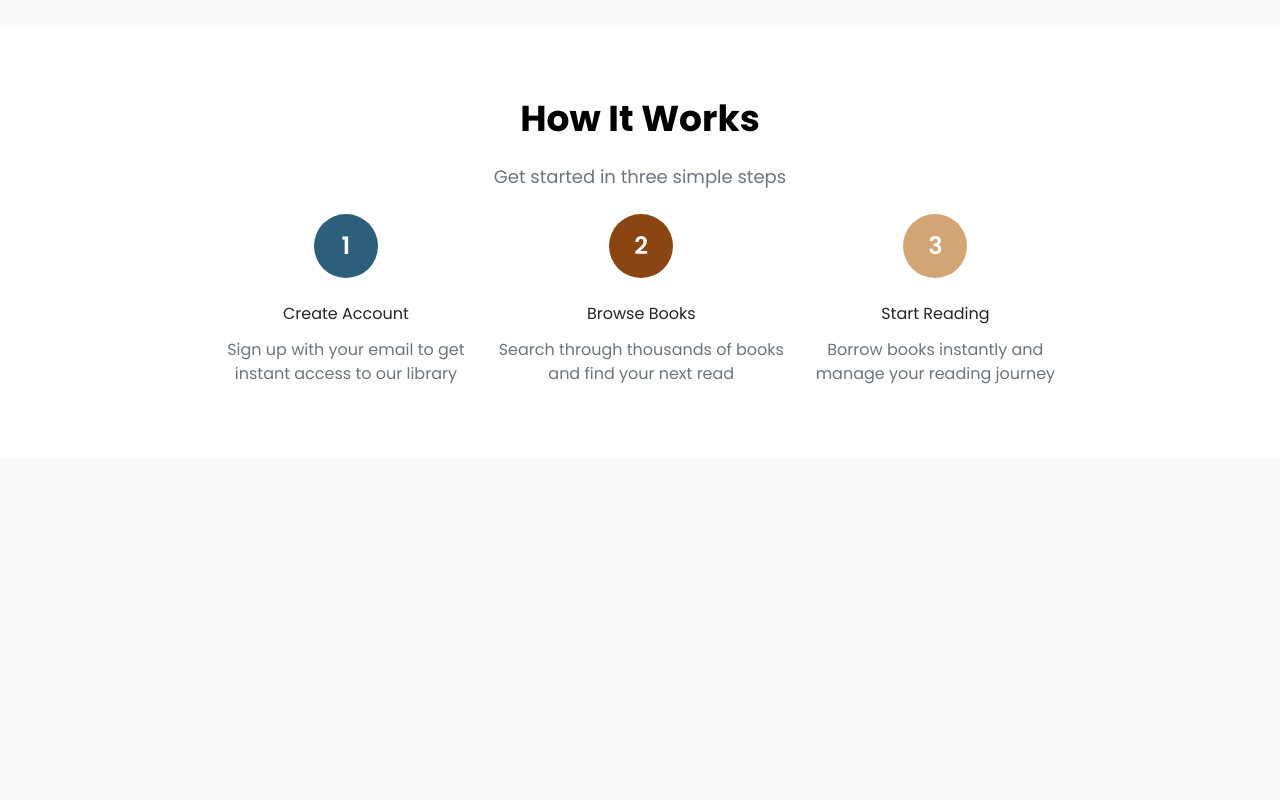
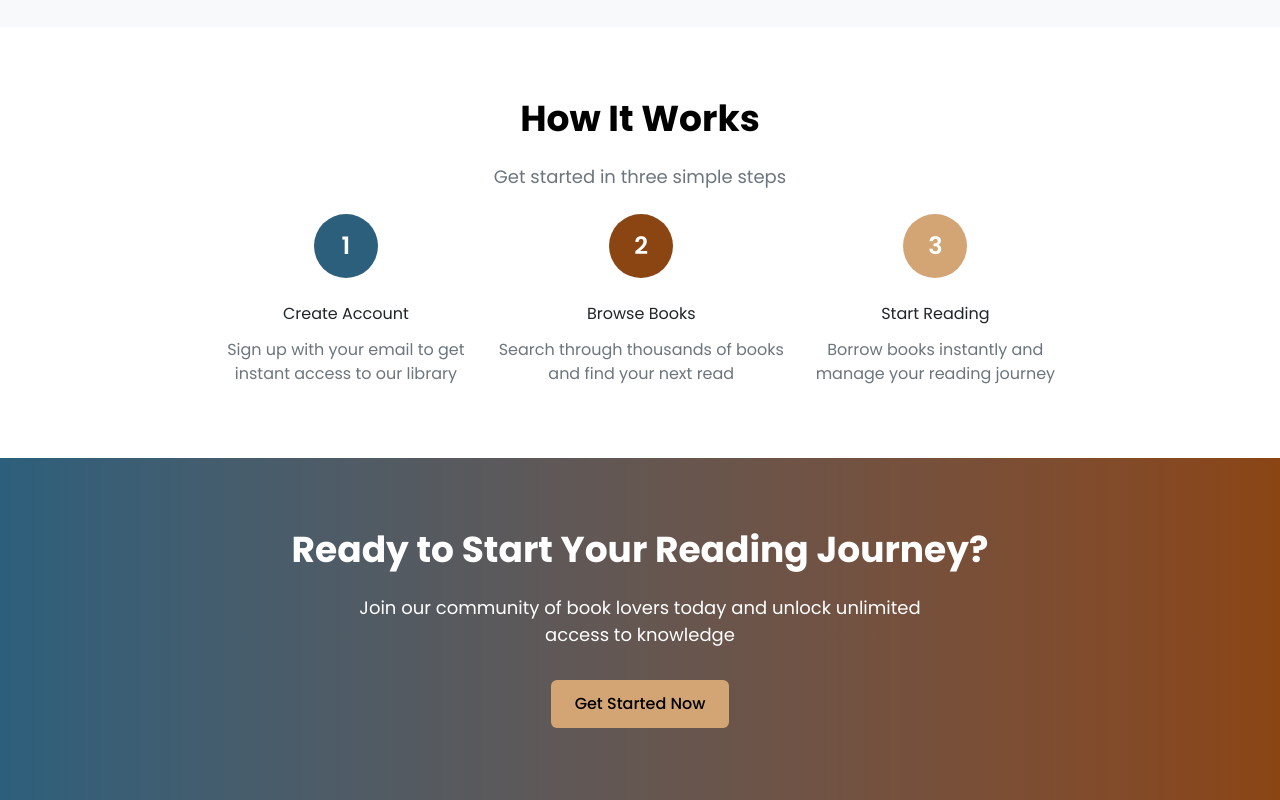
Before and after one commit to hiendat04/ez-lib, a Next.js app: page / in a window 1280 px wide. Shown: the part 2922-3722 px from the top of the page. Before the commit the page ends 3380 px from the top, so only its background shows below. Built offline with nearby package versions, Linux system fonts and the light colour scheme.

Commit message:
Finish Ready To Start Your Journey section, install Prisma ORM and modify FeatureTitle component

```diff
--- a/app/page.tsx
+++ b/app/page.tsx
@@ -195,7 +195,7 @@ export default function Home() {
         <div className="flex justify-between">
           {steps.map((step) => (
             <StepCard
-              key={step.id}
+              key={step.step}
               step={step.step}
               stepName={step.stepName}
               stepDetails={step.stepDetails}
@@ -203,6 +203,21 @@ export default function Home() {
           ))}
         </div>
       </FeatureLayout>
+
+      {/* Ready To Start Your Journey */}
+      <FeatureLayout background="bg-gradient-to-r from-primary to-secondary">
+        <FeatureTitle
+          titleColor="text-white"
+          subtitleColor="text-white"
+          title="Ready to Start Your Reading Journey?"
+          subtitle="Join our community of book lovers today and unlock unlimited access to knowledge"
+        />
+          <div className="mt-8 text-center">
+            <button className="bg-accent cursor-pointer rounded-md px-6 py-3 font-medium text-black transition hover:shadow-lg">
+              Get Started Now
+            </button>
+          </div>
+      </FeatureLayout>
     </>
   );
 }
--- a/components/landing/FeatureTitle.tsx
+++ b/components/landing/FeatureTitle.tsx
@@ -1,11 +1,24 @@
 import { FeatureTitleProps } from "@/types/FeatureTitleProps";
 
-const FeatureTitle = ({ title, subtitle }: FeatureTitleProps) => {
+const FeatureTitle = ({
+  title,
+  subtitle,
+  titleColor,
+  subtitleColor,
+}: FeatureTitleProps) => {
   return (
     <div className="text-center">
-      <h2 className="text-4xl font-bold text-black">{title}</h2>
+      <h2
+        className={`text-4xl ${titleColor ? titleColor : "text-black"} font-bold`}
+      >
+        {title}
+      </h2>
       <div className="mx-auto max-w-xl">
-        <p className="text-primary-light mt-6 text-[18px]">{subtitle}</p>
+        <p
+          className={` ${subtitleColor ? subtitleColor : "text-primary-light"} mt-6 text-[18px]`}
+        >
+          {subtitle}
+        </p>
       </div>
     </div>
   );
--- a/package.json
+++ b/package.json
@@ -13,6 +13,7 @@
     "@emotion/styled": "^11.14.1",
     "@mui/icons-material": "^7.3.5",
     "@mui/material": "^7.3.5",
+    "@prisma/client": "^6.19.0",
     "next": "16.0.1",
     "react": "19.2.0",
     "react-dom": "19.2.0"
--- a/types/FeatureTitleProps.ts
+++ b/types/FeatureTitleProps.ts
@@ -1,4 +1,6 @@
 export interface FeatureTitleProps {
   title: string;
   subtitle: string;
+  titleColor?: string;
+  subtitleColor?: string;
 }
```
Also changed, not shown: 1 other file (tests, documents, lock files or other folders).
